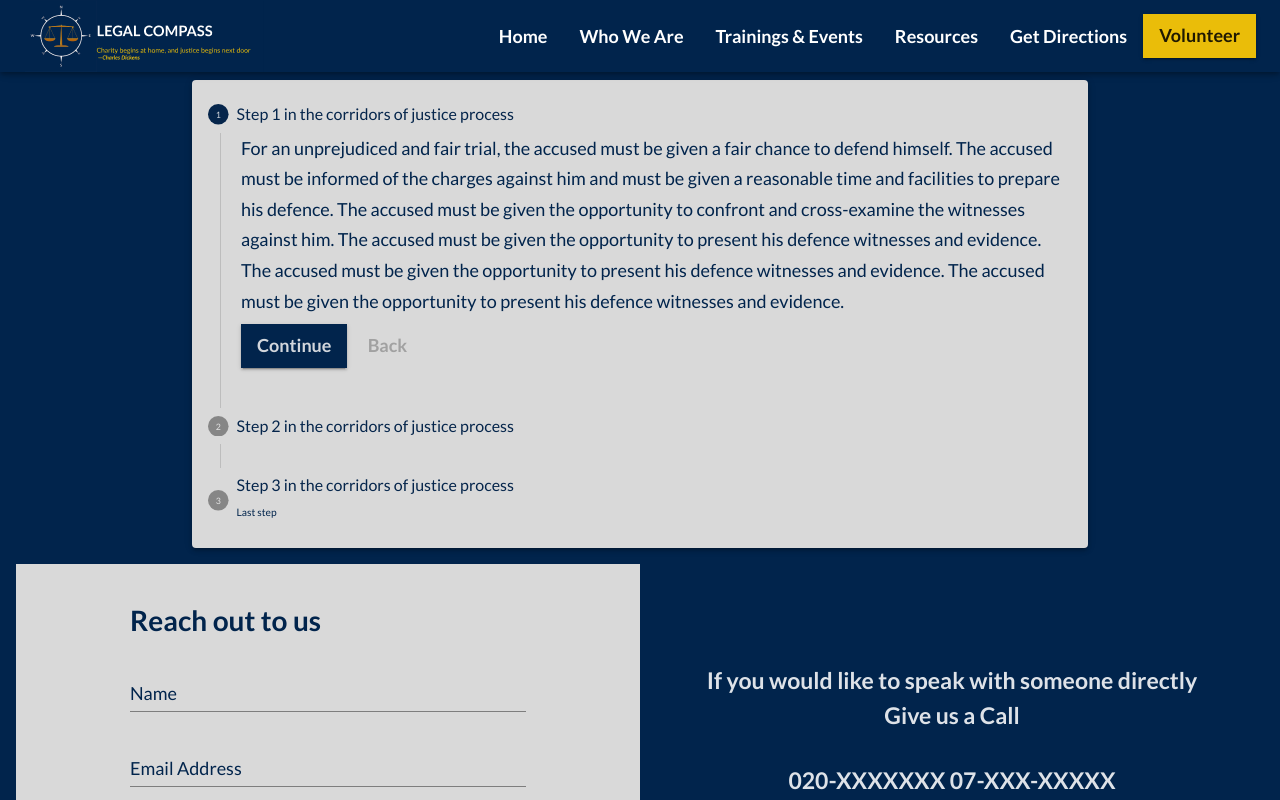
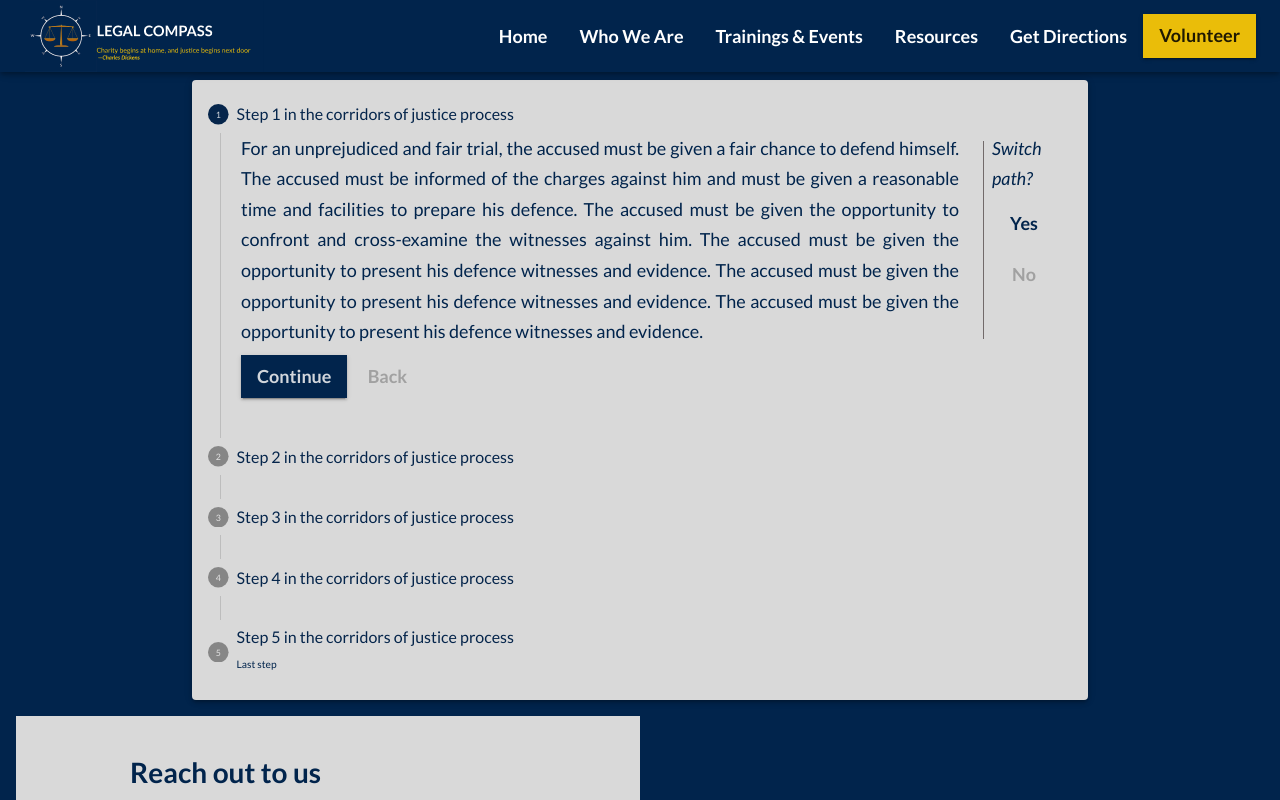
Before and after one commit to mwendwa99/legalcompass, a React (Vite) app: page /getdirections in a window 1280 px wide. Shown: the top 800 px of the page. Built offline with nearby package versions, Linux system fonts and the light colour scheme.

Commit message:
ass switch path logic to stepper

```diff
--- a/src/components/Stepper.jsx
+++ b/src/components/Stepper.jsx
@@ -7,6 +7,7 @@ import StepContent from "@mui/material/StepContent";
 import Button from "@mui/material/Button";
 import Paper from "@mui/material/Paper";
 import Typography from "@mui/material/Typography";
+import { Divider, Stack } from "@mui/material";
 
 const steps = [
   {
@@ -22,6 +23,10 @@ const steps = [
               present his defence witnesses and evidence. The accused must
               be given the opportunity to present his defence witnesses and
               evidence.`,
+    question: "Switch path?",
+    nextPathId: 3,
+    prevPathId: 0,
+    currentPathId: 0,
   },
   {
     label: "Step 2 in the corridors of justice process",
@@ -35,6 +40,10 @@ const steps = [
     given the opportunity to reach a unanimous verdict. The jury
     must be given the opportunity to reach a unanimous verdict.
     `,
+    question: "Switch path?",
+    nextPathId: 0,
+    prevPathId: 4,
+    currentPathId: 1,
   },
   {
     label: "Step 3 in the corridors of justice process",
@@ -42,18 +51,84 @@ const steps = [
     and learn how to enhance your ads using features like ad extensions.
     If you run into any problems with your ads, find out how to tell if
     they're running and how to resolve approval issues.`,
+    question: "Switch path?",
+    nextPathId: 4,
+    prevPathId: 1,
+    currentPathId: 2,
+  },
+  {
+    label: "Step 4 in the corridors of justice process",
+    description: `Try out different ad text to see what brings in the most customers,
+    and learn how to enhance your ads using features like ad extensions.
+    If you run into any problems with your ads, find out how to tell if
+    they're running and how to resolve approval issues.`,
+    question: "Switch path?",
+    nextPathId: 2,
+    prevPathId: 0,
+    currentPathId: 3,
+  },
+  {
+    label: "Step 5 in the corridors of justice process",
+    description: `Try out different ad text to see what brings in the most customers,
+    and learn how to enhance your ads using features like ad extensions.
+    If you run into any problems with your ads, find out how to tell if
+    they're running and how to resolve approval issues.`,
+    question: "Switch path?",
+    nextPathId: 2,
+    prevPathId: 1,
+    currentPathId: 4,
   },
 ];
 
 export default function VerticalLinearStepper() {
   const [activeStep, setActiveStep] = React.useState(0);
 
-  const handleNext = () => {
+  const handleNext = (id) => {
+    // setActiveStep((prevActiveStep) => prevActiveStep + 1);
+    // switch statement to go to step id
+    switch (id) {
+      case 1:
+        setActiveStep(0);
+        break;
+      case 2:
+        setActiveStep(1);
+        break;
+      case 3:
+        setActiveStep(2);
+        break;
+      case 4:
+        setActiveStep(3);
+        break;
+      case 5:
+        setActiveStep(4);
+        break;
+      default:
         setActiveStep((prevActiveStep) => prevActiveStep + 1);
+    }
   };
 
-  const handleBack = () => {
+  const handleBack = (id) => {
+    // setActiveStep((prevActiveStep) => prevActiveStep - 1);
+    // switch statement to go to step id
+    switch (id) {
+      case 1:
+        setActiveStep(0);
+        break;
+      case 2:
+        setActiveStep(1);
+        break;
+      case 3:
+        setActiveStep(2);
+        break;
+      case 4:
+        setActiveStep(3);
+        break;
+      case 5:
+        setActiveStep(4);
+        break;
+      default:
         setActiveStep((prevActiveStep) => prevActiveStep - 1);
+    }
   };
 
   const handleReset = () => {
@@ -70,7 +145,7 @@ export default function VerticalLinearStepper() {
           <Step key={step.label}>
             <StepLabel
               optional={
-                index === 2 ? (
+                index === 4 ? (
                   <Typography variant="caption">Last step</Typography>
                 ) : null
               }
@@ -78,7 +153,33 @@ export default function VerticalLinearStepper() {
               {step.label}
             </StepLabel>
             <StepContent>
-              <Typography color={"primary"}>{step.description}</Typography>
+              <Stack direction={"horizontal"}>
+                <Typography color={"primary"} align="justify">
+                  {step.description}
+                </Typography>
+                <Divider sx={{ p: 1, m: 1 }} orientation="vertical" flexItem />
+                <Box sx={{ mb: 2 }}>
+                  <Typography sx={{ fontStyle: "italic" }} color={"primary"}>
+                    {step.question}
+                  </Typography>
+                  <Button
+                    variant="text"
+                    onClick={() => handleNext(step.nextPathId)}
+                    sx={{ mt: 1, mr: 1 }}
+                    color="primary"
+                  >
+                    Yes
+                  </Button>
+                  <Button
+                    disabled={index === 0}
+                    onClick={() => handleBack(step.prevPathId)}
+                    sx={{ mt: 1, mr: 1, color: "primary" }}
+                  >
+                    No
+                  </Button>
+                </Box>
+              </Stack>
+
               <Box sx={{ mb: 2 }}>
                 <div>
                   <Button
--- a/src/pages/NotFound.jsx
+++ b/src/pages/NotFound.jsx
@@ -28,7 +28,7 @@ export default function NotFound() {
           <Grid item xs={6}>
             <Typography variant="h1">404</Typography>
             <Typography variant="h6">
-              Sorry! the page you’re looking for doesn’t exist or is in
+              Sorry! The page you’re looking for doesn’t exist or is in
               development. Come back to check it out later. Thank you!
             </Typography>
             <Button
```
Lines whose indentation alone changed are shown as unchanged.
